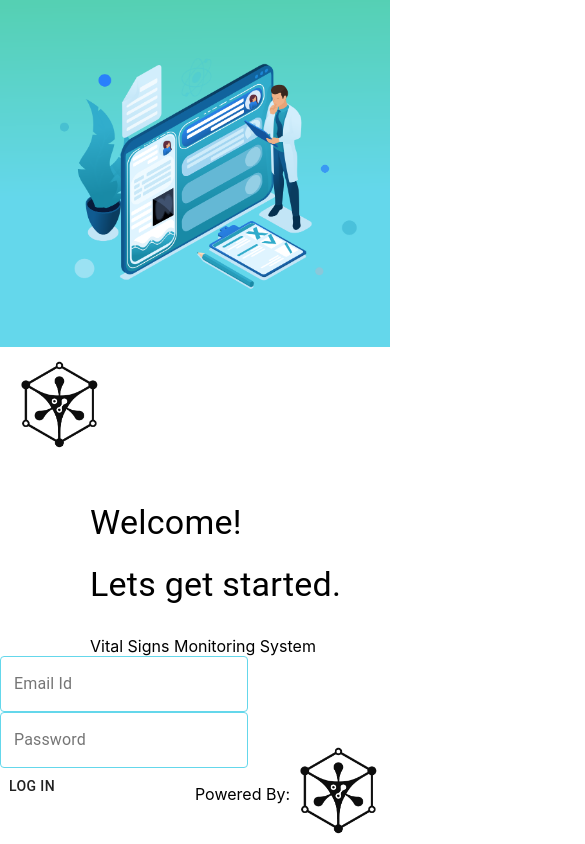
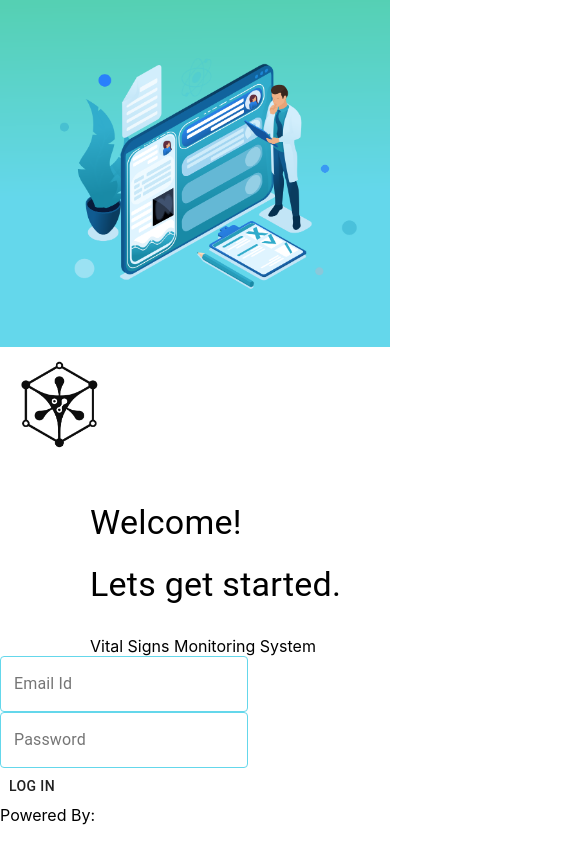
Before and after one commit to AbrarChowdhury/vsm-FrontEnd-digitalOcean, a React (Create React App) app: page / in a window 390 px wide. Shown: the top 844 px of the page, 585 px wide, since content can reach past the window. Built offline with nearby package versions, Linux system fonts and the light colour scheme.

Commit message:
patient component bottom graphs added

```diff
--- a/src/components/patient/patient.component.jsx
+++ b/src/components/patient/patient.component.jsx
@@ -15,7 +15,8 @@ import { Redirect, Link } from 'react-router-dom'
 import Button from '@material-ui/core/Button'
 import Edit from '@material-ui/icons/Edit'
 import { sizing } from '@material-ui/system';
-
+import ArrowLeftIcon from '@material-ui/icons/ArrowLeft';
+import ArrowRightIcon from '@material-ui/icons/ArrowRight';
 
 const ENDPOINT = 'http://localhost:5000/';
 let socket;
@@ -29,7 +30,7 @@ const useStyles = makeStyles((theme) => ({
         margin: '20px 20px 0px 20px',
         // paddingBottom: '40px',
         background: '#0A081A',
-        maxHeight: '784px'
+        maxHeight: '840px'
     },
     textHeader: {
         color: '#64D7EB'
@@ -49,42 +50,50 @@ const useStyles = makeStyles((theme) => ({
         padding: '20px 40px 40px 40px'
     },
     button: {
-        marginLeft:'20px',
+        marginLeft: '20px',
         padding: '05px 20px 05px 20px',
         backgroundColor: "#FFFFFF"
     },
-    ecgTexts:{
-        paddingLeft:'20px'
+    ecgTexts: {
+        paddingLeft: '20px'
     },
     greenHeaders: {
         color: "#5FFF2D",
     },
-    greenHeadersNumbers:{
+    greenHeadersNumbers: {
         color: "#5FFF2D",
-        textAlign:'center',
-        fontSize:'5rem',
-        paddingTop:'60px'
+        textAlign: 'center',
+        fontSize: '5rem',
+        paddingTop: '60px'
 
     },
-    greenBottoms:{
+    greenBottoms: {
         color: "#5FFF2D",
-        paddingTop:'70px'
+        paddingTop: '70px'
     },
-    purpleHeader:{
-        color:'#FF1EFD'
+    purpleHeader: {
+        color: '#FF1EFD'
     },
-    blueHeaders:{
-        color:'#00E5FF',
+    blueHeaders: {
+        color: '#00E5FF',
     },
-    blueHeadersNumbers:{
+    blueHeadersNumbers: {
         color: "#00E5FF",
-        textAlign:'center',
+        textAlign: 'center',
         // fontSize:'5rem',
 
     },
-    blueBottoms:{
+    blueBottoms: {
         color: "#00E5FF",
-        paddingTop:'40px'
+        paddingTop: '40px'
+    },
+    arrowIcon: {
+        fontSize: '6rem',
+        color: "#FF1EFD"
+    },
+    bottomGraphs: {
+        justifyContent: 'center',
+        paddingTop: '30px'
     }
 
 
@@ -198,7 +207,6 @@ function Patient() {
 
                     <div className={classes.chart}>
                         <Grid container xs={12}>
-
                             <Grid item xs={9}>
                                 <Chart />
                                 <Typography variant="h6" style={{ paddingTop: '30px', paddingBottom: "30px" }} className={classes.textHeader} >PLETH</Typography>
@@ -211,7 +219,7 @@ function Patient() {
                                 <Grid item xs={1}>
                                     <Typography variant="h5" className={classes.greenHeaders} >HR</Typography>
                                     <Typography variant="h5" className={classes.greenHeaders} >150</Typography>
-                                    <Typography variant="h5"  className={classes.greenBottoms} >50</Typography>
+                                    <Typography variant="h5" className={classes.greenBottoms} >50</Typography>
 
                                 </Grid>
 
@@ -222,22 +230,22 @@ function Patient() {
                                 <Grid item xs={3}>
                                     <Typography variant="h5" className={classes.greenHeaders} >PVC</Typography>
                                     <Typography variant="h5" className={classes.greenHeaders} >ST-I</Typography>
-                                    <Typography variant="h5"  className={classes.greenBottoms} >ST-II</Typography>
+                                    <Typography variant="h5" className={classes.greenBottoms} >ST-II</Typography>
                                 </Grid>
                                 <Grid item xs={3}>
                                     <Typography variant="h5" className={classes.greenHeaders} >0</Typography>
                                     <Typography variant="h5" className={classes.greenHeaders} >?</Typography>
-                                    <Typography variant="h5"  className={classes.greenBottoms} >-0.8</Typography>
+                                    <Typography variant="h5" className={classes.greenBottoms} >-0.8</Typography>
                                 </Grid>
 
-                                <Grid item style={{maxHeight:'10px'}} xs={12}>
-                                <Typography variant="h4" className={classes.purpleHeader} >NBP 109/70 (79)</Typography>
+                                <Grid item style={{ maxHeight: '10px' }} xs={12}>
+                                    <Typography variant="h4" className={classes.purpleHeader} >NBP 109/70 (79)</Typography>
                                 </Grid>
 
                                 <Grid item xs={1}>
                                     <Typography variant="h5" className={classes.blueHeaders} >Sp02</Typography>
 
-                                    <Typography variant="h5"  className={classes.blueBottoms} >Pulse</Typography>
+                                    <Typography variant="h5" className={classes.blueBottoms} >Pulse</Typography>
 
                                 </Grid>
 
@@ -251,16 +259,41 @@ function Patient() {
                                     <Typography variant="h5" className={classes.blueHeaders} >ST-III</Typography>
                                     <Typography variant="h5" className={classes.blueHeaders} >ST-aVR</Typography>
                                     <Typography variant="h5" className={classes.blueHeaders} >ST-aVL</Typography>
-                                    <Typography variant="h5"  className={classes.blueHeaders} >ST-aVF</Typography>
+                                    <Typography variant="h5" className={classes.blueHeaders} >ST-aVF</Typography>
                                 </Grid>
                                 <Grid item xs={3}>
                                     <Typography variant="h5" className={classes.blueHeaders} >?</Typography>
                                     <Typography variant="h5" className={classes.blueHeaders} >?</Typography>
                                     <Typography variant="h5" className={classes.blueHeaders} >?</Typography>
-                                    <Typography variant="h5"  className={classes.blueHeaders} >?</Typography>
+                                    <Typography variant="h5" className={classes.blueHeaders} >?</Typography>
                                 </Grid>
 
                             </Grid>
+
+
+                            <Grid xl={12} className={classes.bottomGraphs} container spacing={3}>
+                                <Grid item xl={1}>
+                                    <ArrowLeftIcon className={classes.arrowIcon}></ArrowLeftIcon>
+                                </Grid>
+                                <Grid item xl={4} style={{ maxWidth: '360px', }} >
+                                    <Chart />
+                                </Grid>
+                                <Grid item xl={4} style={{ maxWidth: '360px', }}>
+                                    <Chart />
+                                </Grid>
+                                <Grid item xl={4} style={{ maxWidth: '360px', }}>
+                                    <Chart />
+                                </Grid>
+                                <Grid item xl={4} style={{ maxWidth: '360px', }}>
+                                    <Chart />
+                                </Grid>
+                                <Grid item xl={1}>
+                                    <ArrowRightIcon className={classes.arrowIcon}></ArrowRightIcon>
+                                </Grid>
+
+                            </Grid>
+
+
 
 
                         </Grid>
--- a/src/components/sign-In-form/signInForm.component.jsx
+++ b/src/components/sign-In-form/signInForm.component.jsx
@@ -29,11 +29,11 @@ const useStyles = makeStyles((theme) => ({
         },
         [theme.breakpoints.up('lg')]: {
             float: 'left',
-            maxWidth: '-webkit-fill-available',
+            height: '-webkit-fill-available',
         },
         [theme.breakpoints.up('xl')]: {
             float: 'left',
-            maxWidth: '-webkit-fill-available',
+            height: '969px',
         },
     },
     img1: {
@@ -52,11 +52,11 @@ const useStyles = makeStyles((theme) => ({
         [theme.breakpoints.up('lg')]: {
             maxHeight: '141px',
             maxWidth: '111px',
-            paddingLeft: '50px',
+            paddingLeft: '65px',
             textAlign: 'left'
         },
         [theme.breakpoints.up('xl')]: {
-            paddingTop:'40px',
+            paddingTop: '40px',
             maxHeight: '141px',
             maxWidth: '111px',
             paddingLeft: '70px',
@@ -80,7 +80,7 @@ const useStyles = makeStyles((theme) => ({
             width: 140,
             padding: '0 40px',
             margin: '30px',
-            marginLeft: '310px',
+            marginLeft: '375px',
         },
         [theme.breakpoints.up('xl')]: {
             background: 'linear-gradient(45deg, #55D0B3 30%, #64D7EB 90%)',
@@ -97,7 +97,7 @@ const useStyles = makeStyles((theme) => ({
 
     },
     text: {
-        paddingTop:'20px',
+        paddingTop: '20px',
         paddingLeft: '90px',
         textAlign: 'left',
 
@@ -110,8 +110,8 @@ const useStyles = makeStyles((theme) => ({
     textField: {
         [theme.breakpoints.up('lg')]: {
             marginTop: '30px',
-            marginLeft: '50px',
-            width: '469px'
+            marginLeft: '90px',
+            width: '420px'
         },
         [theme.breakpoints.up('xl')]: {
             marginTop: '30px',
@@ -122,13 +122,40 @@ const useStyles = makeStyles((theme) => ({
 
     },
     bottomText: {
+        [theme.breakpoints.up('lg')]: {
             textAlign: 'right',
             position: 'absolute',
             bottom: '40px',
             right: '100px',
+            // textAlign: 'left',
+        },
+        [theme.breakpoints.up('xl')]: {
+            textAlign: 'right',
+            position: 'absolute',
+            bottom: '40px',
+            right: '100px',
+            // textAlign: 'left',
+        },
+
 
     },
     bottomImg: {
+        [theme.breakpoints.up('md')]: {
+            maxHeight: '141px',
+            maxWidth: '111px',
+        },
+        [theme.breakpoints.up('lg')]: {
+            textAlign: 'right',
+            position: 'absolute',
+            bottom: 0,
+            right: 0,
+            maxHeight: '141px',
+            maxWidth: '111px',
+            paddingLeft: '550px',
+            // paddingBottom: '20px',
+            // textAlign: 'left',
+        },
+        [theme.breakpoints.up('xl')]: {
             textAlign: 'right',
             position: 'absolute',
             bottom: 0,
@@ -137,8 +164,11 @@ const useStyles = makeStyles((theme) => ({
             maxWidth: '111px',
             // paddingLeft: '35px',
             // textAlign: 'left',
+        },
 
-    }
+
+    },
+
 
 
 })
@@ -206,7 +236,7 @@ function SignInForm() {
 
                     <Typography display="block" className={classes.bottomText} variant="subtitle"> Powered By:</Typography>
                     <span>
-                        <img  className={classes.bottomImg} src={BioforgeLogo} />
+                        <img className={classes.bottomImg} src={BioforgeLogo} />
                     </span>
                 </Grid>
             </Grid>
```
Also changed, not shown: 2 other files (tests, documents, lock files or other folders). Lines whose indentation alone changed are shown as unchanged.
